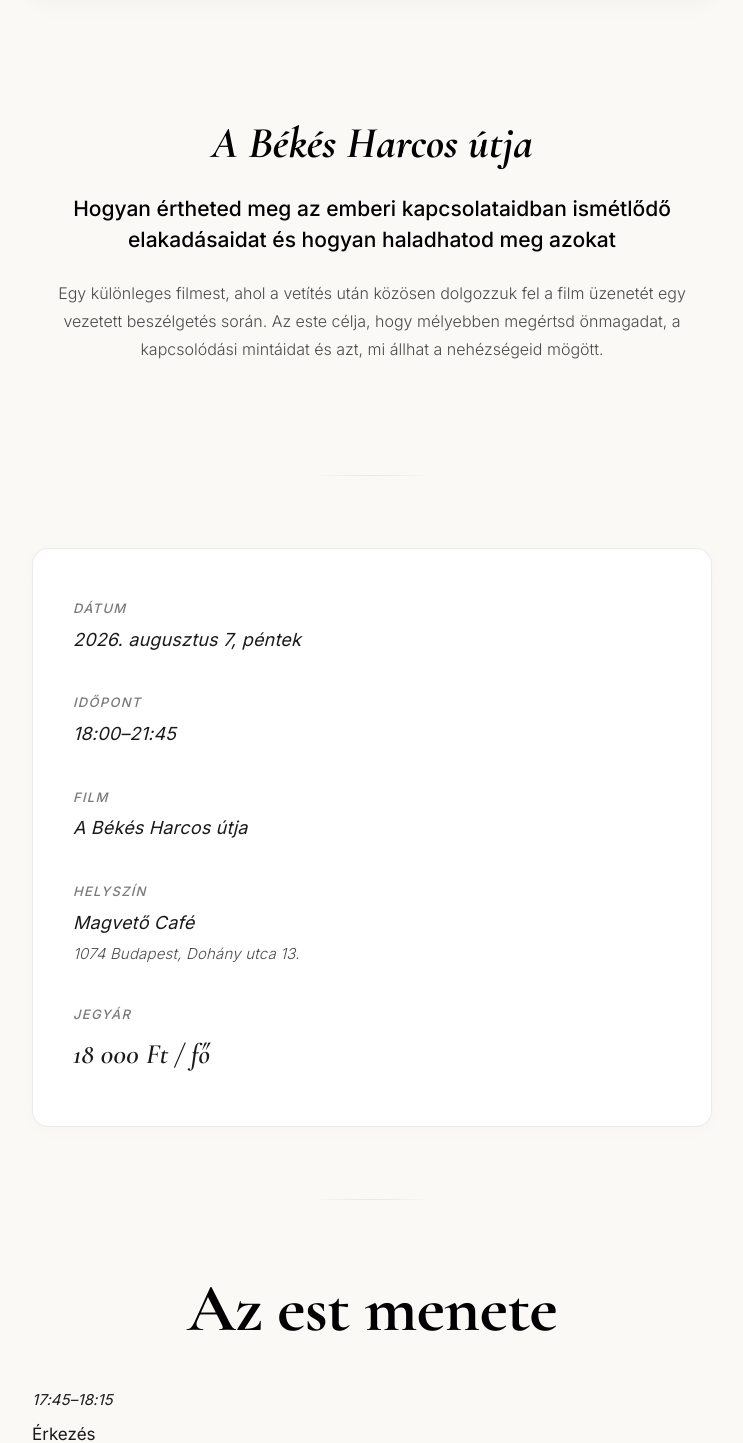
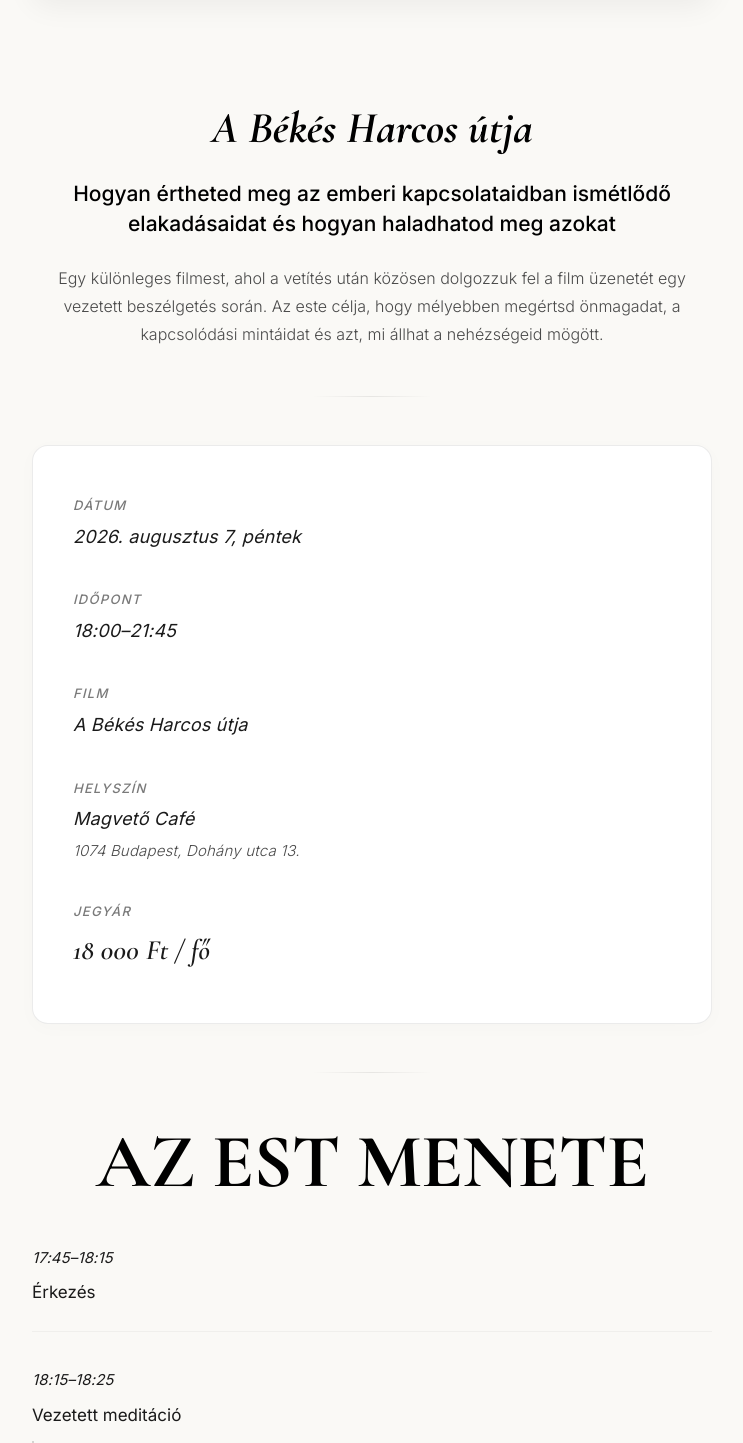
Before and after one commit to denyuel/bettinabalazs.com, a React (Vite) app: page / in a window 1280 px wide. Shown: the part 727-2170 px from the top of the page, without its empty margins (268-1011 px from the left). Built offline with nearby package versions, Linux system fonts and the light colour scheme; no server answers.

Commit message:
style: Change programTitle to all-caps AZ EST MENETE, increase OHANA event title size to 76px, and reduce spacing between movie info and details card

```diff
--- a/src/App.tsx
+++ b/src/App.tsx
@@ -28,7 +28,7 @@ const EVENT_DETAILS = {
   priceValue: "18 000 Ft / fő",
 
   // Program
-  programTitle: "Az est menete",
+  programTitle: "AZ EST MENETE",
   programItems: [
     {
       time: "17:45–18:15",
--- a/src/index.css
+++ b/src/index.css
@@ -75,7 +75,7 @@ body {
   z-index: 1;
   display: flex;
   flex-direction: column;
-  gap: 4.5rem;
+  gap: 3rem; /* Reduced gap to bring sections closer together */
 }
 
 /* Divider Line */
@@ -96,7 +96,7 @@ header {
 .brand-title {
   font-family: var(--font-heading);
   font-weight: 800; /* Thicker bold font as requested */
-  font-size: 68px; /* Increased size as requested */
+  font-size: 76px; /* Increased size as requested */
   line-height: 1.1;
   letter-spacing: -0.01em;
   color: #000000; /* Black */
@@ -113,7 +113,7 @@ header {
 
 @media (max-width: 600px) {
   .brand-title {
-    font-size: 52px; /* Increased size as requested */
+    font-size: 56px; /* Increased size as requested */
   }
 }
 
@@ -133,7 +133,7 @@ header {
 }
 
 .movie-title-box {
-  margin-bottom: 2.5rem;
+  margin-bottom: 0; /* Removed extra spacing to keep info close to details card */
 }
 
 .movie-title {
```
